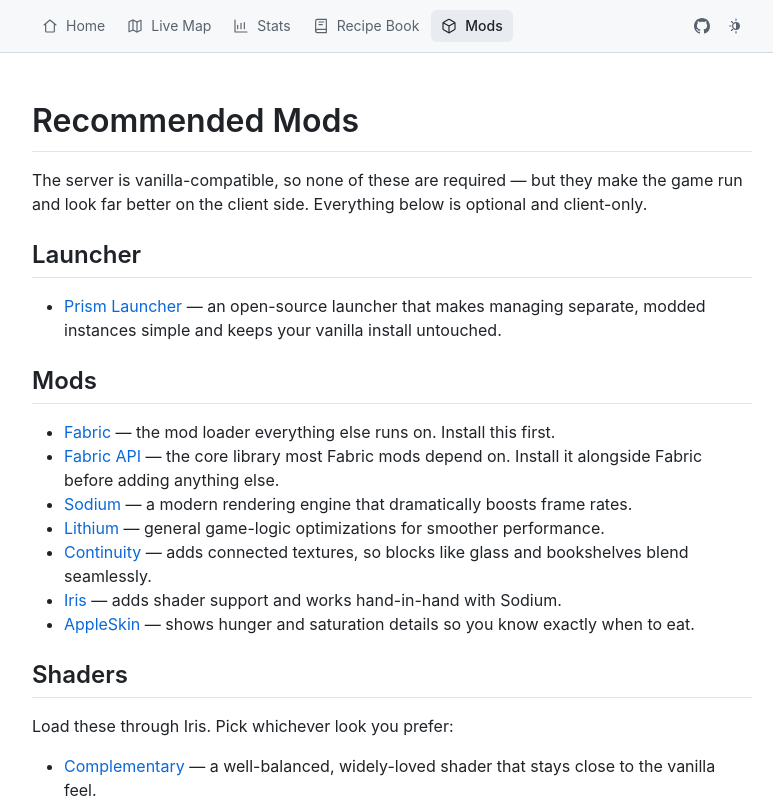
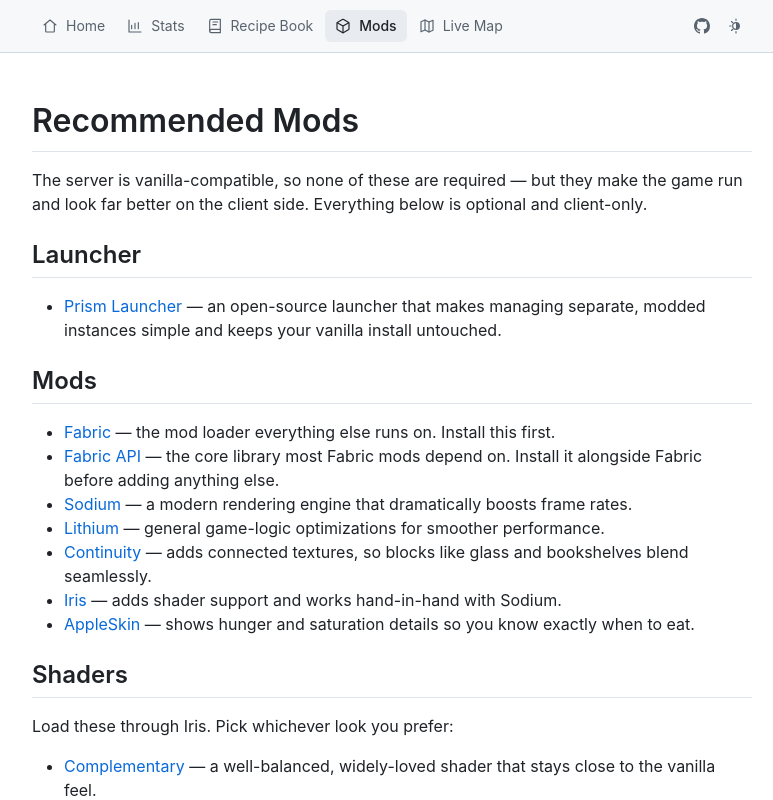
Before and after one commit to benct/tomlin-mc, a Next.js app: page /mods in a window 1280 px wide. Shown: the top 800 px of the page, without its empty margins (248-1021 px from the left). Built offline with nearby package versions, Linux system fonts and the light colour scheme.

Commit message:
Move external map link to end

```diff
--- a/src/components/SiteHeader.tsx
+++ b/src/components/SiteHeader.tsx
@@ -67,10 +67,10 @@
 
 const NAV_ITEMS = [
     { href: '/', label: 'Home', Icon: HomeIcon },
-    { href: '/map', label: 'Live Map', Icon: MapIcon, external: true },
     { href: '/stats', label: 'Stats', Icon: StatsIcon },
     { href: '/recipes', label: 'Recipe Book', Icon: RecipeBookIcon },
     { href: '/mods', label: 'Mods', Icon: ModsIcon },
+    { href: '/map', label: 'Live Map', Icon: MapIcon, external: true },
 ];
 
 const ITEM_CLASS =
```
